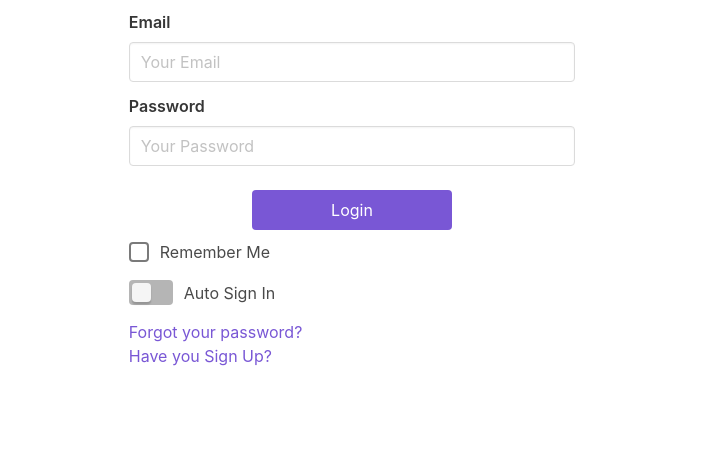
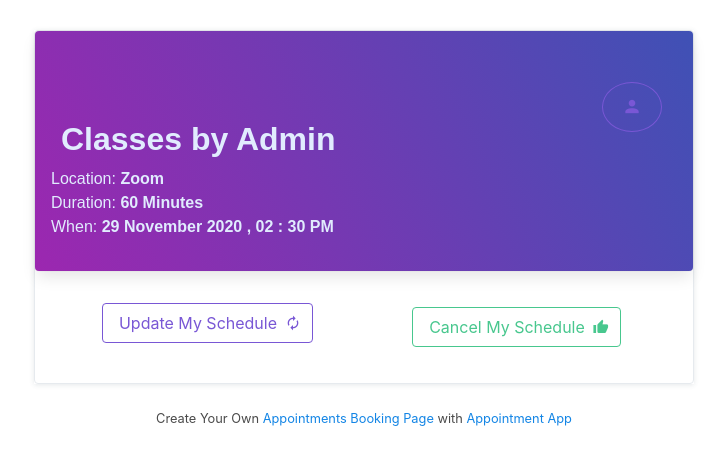
Before and after one commit to kaiz16/appointment-app, a Vue app: page /response in a window 1280 px wide. Before the commit this address led to /login. Shown: the top 464 px of the page, without its empty margins (288-1015 px from the left). Built offline with nearby package versions, Linux system fonts and the light colour scheme; no server answers.

Commit message:
Added ClientPortalResponse Fronend-deletionbooking

```diff
--- a/src/components/organisms/Sidebar.vue
+++ b/src/components/organisms/Sidebar.vue
@@ -20,6 +20,13 @@
             icon="cog-outline"
             label="Setting"
           ></b-menu-item>
+          <b-menu-item
+            tag="router-link"
+            :to="{name: 'ClientPortalResponse'}"
+            :active="$route.name == 'ClientPortalResponse'"
+            icon="cog-outline"
+            label="ClientPortalResponse"
+          ></b-menu-item>
         </b-menu-list>
       </section>
     </b-menu>
--- a/src/router/index.js
+++ b/src/router/index.js
@@ -8,6 +8,7 @@ import Login from "../views/Login";
 import Register from "../views/Register";
 import ClientPortalCalendar from "../views/ClientPortalCalendar";
 import ClientPortalConfirmation from "../views/ClientPortalConfirmation";
+import ClientPortalResponse from "../views/ClientPortalResponse";
 import {
   guard
 } from "../auth";
@@ -37,6 +38,11 @@ const routes = [{
     path: "/register",
     name: "Register",
     component: Register,
+  },
+  {
+    path: '/response',
+    name: 'ClientPortalResponse',
+    component: ClientPortalResponse,
   },
   {
     path: "/event/:id",
--- a/src/views/ClientPortalConfirmation.vue
+++ b/src/views/ClientPortalConfirmation.vue
@@ -182,6 +182,22 @@ export default {
           this.$buefy.toast.open("Error");
         } else {
           console.log(data);
+          const params = {
+            event: this.event,
+            eventId: this.$route.params.id,
+            username: this.username,
+            name: this.name,
+            email: this.email.toLowerCase(),
+            day: this.day,
+            month: this.month,
+            year: this.year,
+            hour: this.hour,
+            minutes: this.minutes
+          };
+          this.$router.push({
+            name: "ClientPortalResponse",
+            params
+          });
         }
       }
     }
--- /dev/null
+++ b/src/views/ClientPortalResponse.vue
@@ -0,0 +1,215 @@
+<template>
+  <section class="vbox">
+    <div class="columns is-centered">
+      <div class="column is-half" style="width: 660px;">
+        <div id class="client-appointments">
+          <div id class="client-card">
+            <div id class="client-padding">
+              <div
+                class="card"
+                style="padding: 1rem; color: rgb(225, 236, 254); background-image: linear-gradient(242deg, rgb(63, 81, 181) 0%, rgb(156, 39, 176) 100%); padding-bottom: 2rem;"
+              >
+                <div style="position: relative;">
+                  <div
+                    style="color: rgb(225, 236, 254); position: absolute; height: 55px; top: 25px; right: 15px;"
+                  >
+                    <b-tooltip label="Carmen">
+                      <b-button
+                        rounded
+                        size="is-medium"
+                        type="is-primary"
+                        style="border-radius: 100%;"
+                        icon-left="account"
+                        outlined
+                      ></b-button>
+                    </b-tooltip>
+                  </div>
+                  <h2
+                    class="title"
+                    style="color: rgb(225, 236, 254); padding-top: 4rem;"
+                  >Classes by Admin</h2>
+                  <p style="color: rgb(225, 236, 254); font-weight: 600;"></p>
+                  <p class="title-loacation" style="color: rgb(225, 236, 254);">
+                    Location:
+                    <span class="tl" style="font-weight: 600;">Zoom</span>
+                  </p>
+                  <p class="title-duration" style="color: rgb(225, 236, 254);">
+                    Duration:
+                    <span class="td" style="font-weight: 600;">60 Minutes</span>
+                  </p>
+                  <p class="title-time" style="color: rgb(225, 236, 254);">
+                    When:
+                    <span class="tt" style="font-weight: 600;">29 November 2020 , 02 : 30 PM</span>
+                  </p>
+                </div>
+              </div>
+
+              <div class="columns is-vcenter" style="padding: 2rem !important; text-align: center !important;">
+                <div class="column" float: left>
+                  <b-button type="is-primary" icon-right="autorenew" outlined>Update My Schedule</b-button>
+                </div>
+                <div class="column" float: left style="padding: 1rem !important;">
+                  <b-button type="is-success" icon-right="thumb-up" outlined>Cancel My Schedule</b-button>
+                </div>
+              </div>
+            </div>
+          </div>
+        </div>
+        <div style="width: 660px; font-size: 0.8rem; text-align: center !important;">
+          Create Your Own
+          <a href style="color: rgb(19, 133, 229);">Appointments Booking Page</a> with
+          <a href style="color: rgb(19, 133, 229);">Appointment App</a>
+        </div>
+      </div>
+    </div>
+  </section>
+</template>
+
+<script>
+export default {};
+// import moment from "moment";
+// import axios from "axios";
+// export default {
+//   props: [
+//     "event",
+//     "eventId",
+//     "username",
+//     "name",
+//     "email",
+//     "day",
+//     "month",
+//     "year",
+//     "hour",
+//     "minutes"
+//   ],
+//   data() {
+//     return {
+//       moment: moment,
+//       gdpr: "default",
+//       marketing: "default"
+//     };
+//   },
+//   beforeCreate() {
+//     this.moment = moment;
+//   },
+//   methods: {
+//     goBack() {
+//       this.$router.push({
+//         name: "ClientPortal"
+//       });
+//     },
+//     isEmailValid() {
+//       return this.email == ""
+//         ? ""
+//         : this.reg.test(this.email)
+//         ? "has-success"
+//         : "has-error";
+//     },
+//     async confirm() {
+//       // eslint-disable-next-line no-useless-escape
+//       const reg = /^[^\s@]+@[^\s@]+\.[^\s@]+$/;
+
+//       if (this.name == null || this.name == "") {
+//         this.$buefy.toast.open({
+//           message: "<b>Your Name Can't Be Empty</b>",
+//           type: "is-danger"
+//         });
+//       } else if (this.email == null || this.email == "") {
+//         this.$buefy.toast.open({
+//           message: "<b>Your Email Can't Be Empty</b>",
+//           type: "is-danger"
+//         });
+//       } else if (!reg.test(this.email)) {
+//         this.$buefy.toast.open({
+//           message: "<b>Please Enter Correct Email</b>",
+//           type: "is-danger"
+//         });
+//       } else {
+//         const { data, error } = await axios({
+//           url: "bookings/create",
+//           data: {
+//             eventId: this.$route.params.id,
+//             username: this.username,
+//             name: this.name,
+//             email: this.email.toLowerCase(),
+//             day: this.day,
+//             month: this.month,
+//             year: this.year,
+//             hour: this.hour,
+//             minutes: this.minutes
+//           },
+//           method: "POST"
+//         });
+//         if (error) {
+//           this.$buefy.toast.open("Error");
+//         } else {
+//           console.log(data);
+//         }
+//       }
+//     }
+//   }
+// };
+</script>
+
+<style>
+.vbox {
+  display: -webkit-flex;
+  display: -ms-flexbox;
+  display: flex;
+
+  /*Align children vetically*/
+  -webkit-flex-direction: column;
+  -ms-flex-direction: column;
+  flex-direction: column;
+
+  -webkit-align-content: flex-start;
+  -ms-flex-line-pack: start;
+  align-content: flex-start;
+}
+.client-appointments {
+  height: 330px;
+
+  font-family: "Source Sans Pro", sans-serif;
+  font-size: 16px;
+
+  text-size-adjust: 100%;
+  margin: 0;
+  background-color: #fff;
+  width: 100%;
+}
+.client-card {
+  width: 660px;
+  margin-bottom: 0.125rem;
+  box-shadow: 0 1px 5px 0 rgba(45, 62, 80, 0.12);
+  margin-top: 1.875rem !important;
+}
+.client-padding {
+  margin-bottom: 0.625rem !important;
+  position: relative;
+  border: 1px solid #e6eaee;
+  border-radius: 4px;
+  background-color: #fff;
+  margin: 0;
+  padding: 0;
+  font-size: inherit;
+  font: inherit;
+  vertical-align: baseline;
+  color: inherit;
+  box-sizing: border-box;
+  -webkit-font-smoothing: antialiased !important;
+}
+.title {
+  padding-left: 0.625rem !important;
+  font-size: 1.75rem;
+}
+.title {
+  margin: 0 0 0.5rem;
+  font-weight: 600;
+  margin-bottom: 0.625rem !important;
+  margin-top: 0.625rem !important;
+}
+
+.footer {
+  width: 660px;
+}
+</style>
```
